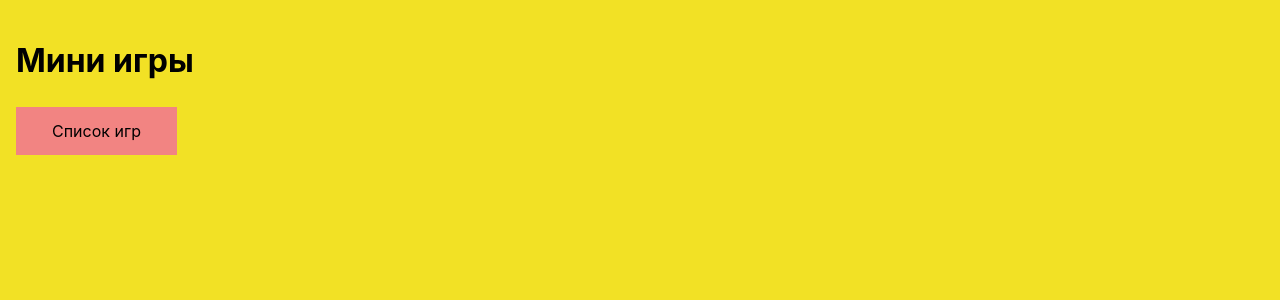
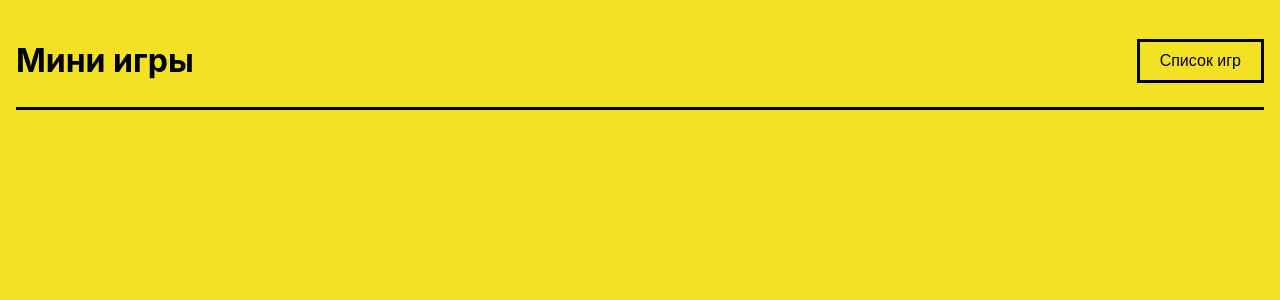
Before and after one commit to evasyukov/mini-games, a Vue app: page / in a window 1280 px wide. Shown: the top 300 px of the page. Built offline with nearby package versions, Linux system fonts and the light colour scheme.

Commit message:
изменены стили шапки

```diff
--- a/src/components/Header.vue
+++ b/src/components/Header.vue
@@ -1,15 +1,18 @@
 <template>
   <div class="header">
-    <h1>Мини игры</h1>
+    <div class="header_title">
+      <h1>Мини игры</h1>
+    </div>
 
-    <div class="header_game-list">
-      <button class="button" @click="switcherList">Список игр</button>
+    <div class="header_list" :class="{ active: isActive }">
+      <button @click="switcherList">
+        {{ isActive ? "Скрыть" : "Список игр" }}
+      </button>
 
-      <!-- список игр -->
-      <ul class="list" id="list" :class="{ active: isActive }">
-        <li class="list-item">
-          <div class="list-link">Найди число</div>
-        </li>
+      <ul v-show="isActive">
+        <li><router-link to="/game/1">Игра 1</router-link></li>
+        <li><router-link to="/game/2">Игра 2</router-link></li>
+        <li><router-link to="/game/3">Игра 3</router-link></li>
       </ul>
     </div>
   </div>
@@ -28,49 +31,72 @@ const switcherList = () => {
 <style lang="scss" scoped>
 .header {
   display: flex;
-  align-items: flex-start;
-  flex-direction: column;
+  align-items: center;
+  justify-content: flex-start;
+
+  border-bottom: 3px solid #000;
 
   width: 100%;
 
-  &_game-list {
-    .button {
-      inline-size: 100%;
-      padding: 0.5lh 1.5lh;
-      font: inherit;
-      color: currentColor;
-      background-color: #f28482;
-      border: none;
+  &_title {
+    border: 1px 1px 1px 1px #000;
+    border-radius: 5px;
+  }
+
+  &_list {
+    margin-left: auto;
+
+    display: flex;
+    align-items: center;
+
+    position: relative;
+
+    button {
+      padding: 10px 20px;
+
+      font-size: 16px;
+      color: #000;
+
+      border: 3px solid #000;
+      background: none;
+
       cursor: pointer;
 
+      transition: all 0.5s ease 0s;
+
       &:hover {
-        background-color: #f5cac3;
+        background: #000;
+        color: #fff;
       }
     }
 
-    .list {
-      margin-block-start: 0.5lh;
-      background-color: #f28482;
-      overflow: hidden;
-      line-height: 0;
-      transition: line-height 0.5s, color 0.5s;
+    ul {
+      position: absolute;
+      right: 120px;
 
-      &.active {
-        line-height: 1.2;
-        color: currentColor;
+      display: flex;
+      flex-direction: row;
+      gap: 5px;
+
+      :hover {
+        background-color: #000;
+        color: #fff;
       }
 
-      .list-item {
-        overflow: hidden;
+      li {
+        height: 40px;
+        width: max-content;
 
-        .list-link {
-          display: block;
-          padding: 0.5lh;
+        padding: 0px 20px;
 
-          :hover {
-            background-color: #f5cac3;
-          }
-        }
+        background-color: #00000018;
+        border: 1px solid #000;
+
+        display: flex;
+        justify-content: center;
+        align-items: center;
+
+        cursor: pointer;
       }
     }
   }
```
